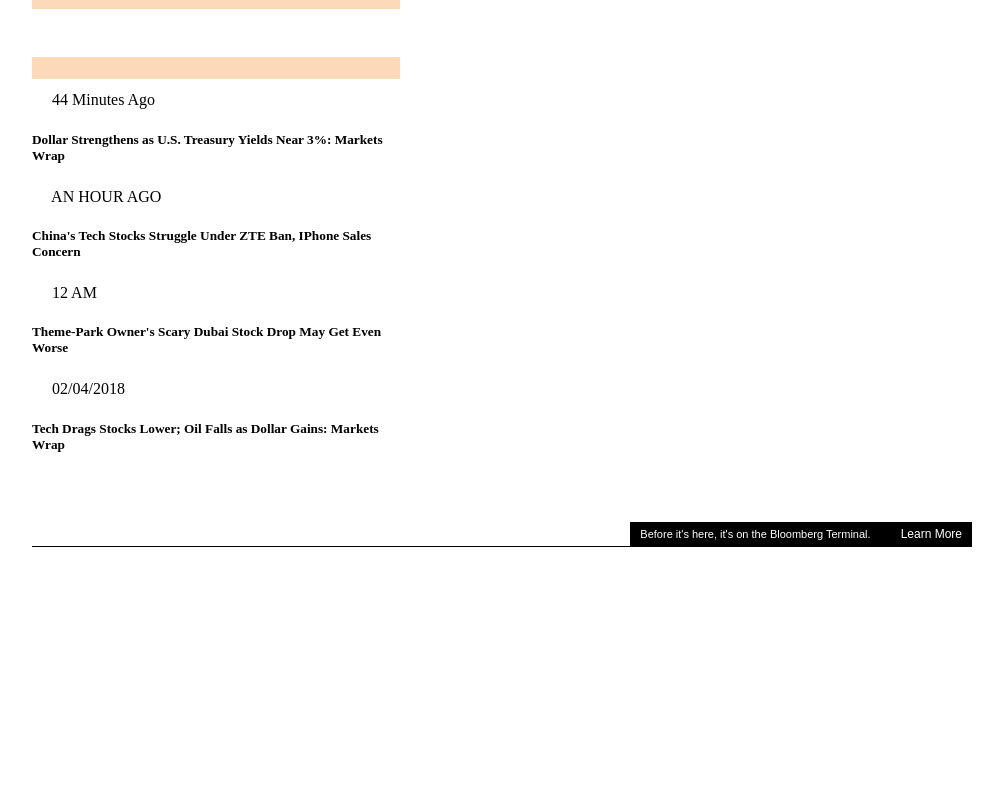
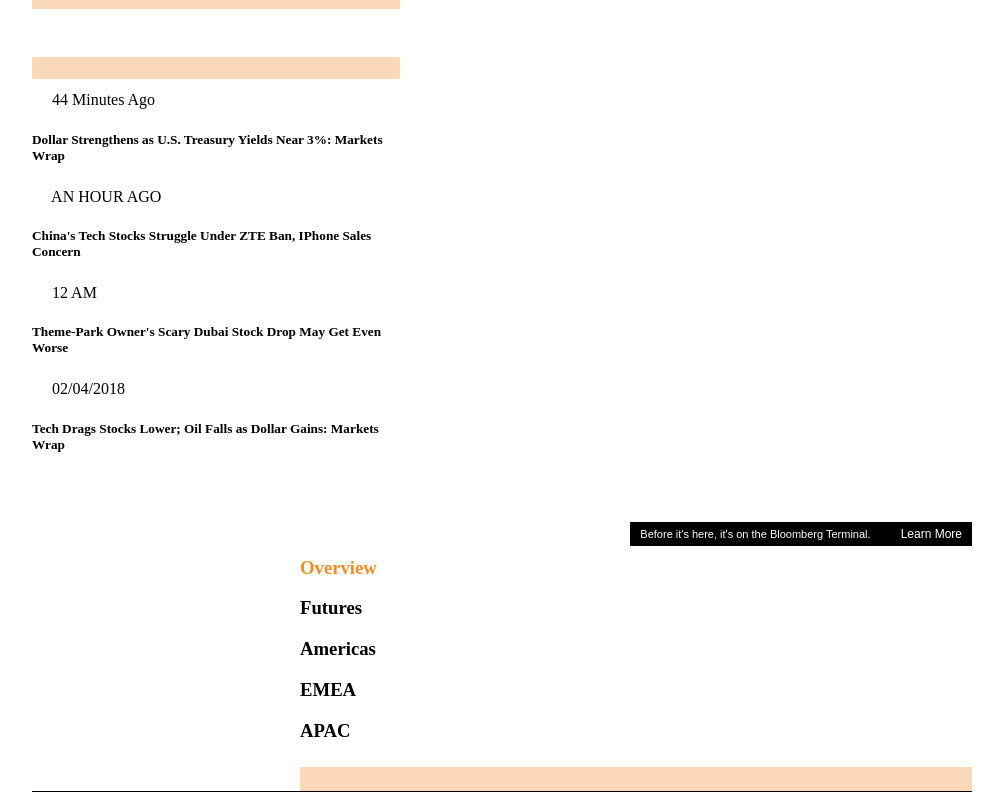
Before and after one commit to super101217/vue_stock-trader, a Vue app: page / in a window 1280 px wide. Shown: the part 506-1306 px from the top of the page, without its empty margins (138-1141 px from the left). Before the commit the page ends 1061 px from the top, so only its background shows below. Built offline with nearby package versions, Linux system fonts and the light colour scheme; some icons are missing; the HTML template or start-up script is replaced by a standard one.

Commit message:
Feat: Add Section Two - Tabs

```diff
--- /dev/null
+++ b/src/components/MainContent/SectionRight/SectionTabs.vue
@@ -0,0 +1,28 @@
+<template>
+    <div class="div-block-4 main-tab-div">
+        <h3 class="heading-3 main-tabs selected">Overview</h3>
+        <h3 class="heading-3 main-tabs">Futures</h3>
+        <h3 class="heading-3 main-tabs">Americas</h3>
+        <h3 class="heading-3 main-tabs">EMEA</h3>
+        <h3 class="heading-3 main-tabs">APAC</h3>
+    </div>
+</template>
+
+<script>
+    export default {
+
+    }
+</script>
+
+<style scoped>
+    .heading-3 {
+        cursor: pointer;
+    }
+    .heading-3:hover {
+        color: #fb8b1e;
+    }
+    .selected {
+        color: #fb8b1e;
+    }
+
+</style>
--- a/src/components/MainContent/SectionRight/SectionTwo.vue
+++ b/src/components/MainContent/SectionRight/SectionTwo.vue
@@ -1,15 +1,19 @@
 <template>
     <div class="div-block-3 w-clearfix">
         <notification-window />
+        <main-content-tabs />
+        <div class="div-block-5 pattern-div"></div>
     </div>
 </template>
 
 <script>
     import Notification from './Notification.vue'
+    import SectionTabs from './SectionTabs.vue'
 
     export default {
         components: {
-            notificationWindow: Notification
+            notificationWindow: Notification,
+            mainContentTabs: SectionTabs
         }
     }
 </script>
```
